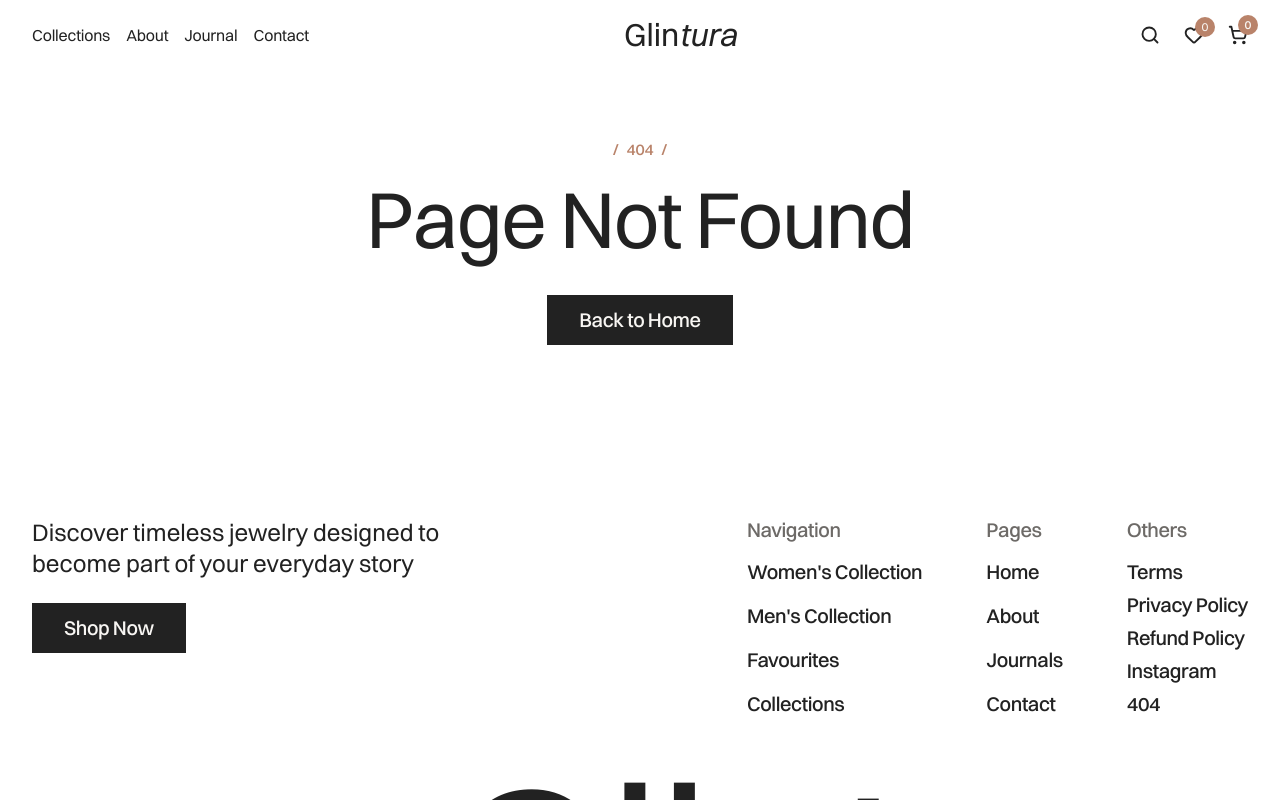
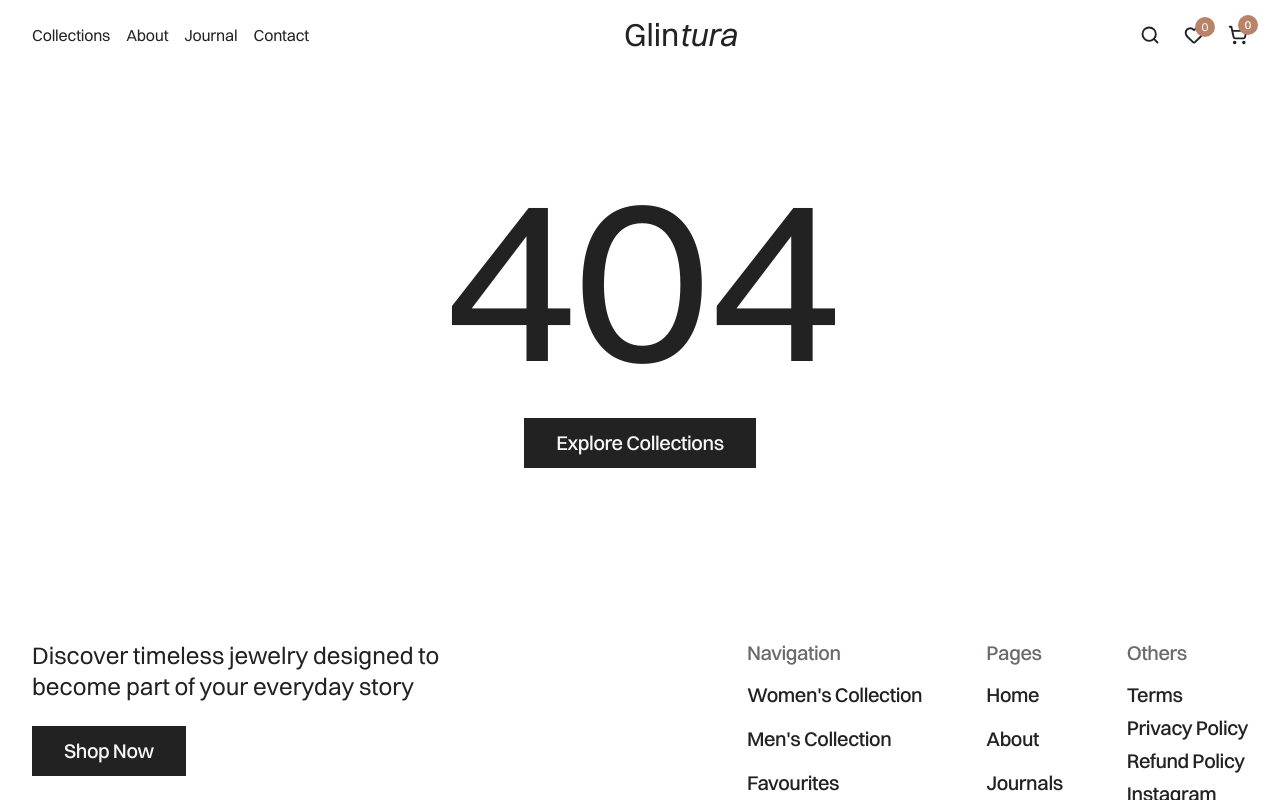
Before and after one commit to Anas-byte-glitch/Ecommerce_Product_2, a React (Vite) app: page /404 in a window 1280 px wide. Shown: the top 800 px of the page. Built offline with nearby package versions, Linux system fonts and the light colour scheme.

Commit message:
Phase 7 part 4: 404 page matching the reference, vercel.json SPA rewrite
Co-Authored-By: Claude Sonnet 5.5 <noreply@anthropic.com>
Claude-Session: https://claude.ai/code/session_01ChWHNNGkknYd4R82VzHhrE

```diff
--- a/src/components/ui/PagePlaceholder.jsx
+++ /dev/null
@@ -1,31 +0,0 @@
-import { useNavOverHero } from '../../utils/useNavOverHero'
-import Container from './Container'
-import Eyebrow from './Eyebrow'
-
-// Dark full-screen stand-in for pages whose real hero is an image (navbar "light" state).
-function HeroPlaceholder({ eyebrow, title }) {
-  useNavOverHero()
-  return (
-    <section className="flex h-svh items-end bg-ink pt-section-sm pb-8 text-white md:pb-12 lg:pt-section lg:pb-14">
-      <Container className="flex flex-col gap-4">
-        {eyebrow && <Eyebrow tone="dark">{eyebrow}</Eyebrow>}
-        <h1 className="type-display">{title}</h1>
-      </Container>
-    </section>
-  )
-}
-
-// Title-only page used until each page is built in its own phase.
-export default function PagePlaceholder({ eyebrow, title, hero = false, children }) {
-  if (hero) return <HeroPlaceholder eyebrow={eyebrow} title={title} />
-
-  return (
-    <section className="pt-section-sm pb-section-sm lg:pt-section lg:pb-section">
-      <Container className="flex flex-col items-center gap-4 text-center">
-        {eyebrow && <Eyebrow>{eyebrow}</Eyebrow>}
-        <h1 className="text-ink type-display">{title}</h1>
-        {children}
-      </Container>
-    </section>
-  )
-}
--- a/src/pages/NotFound.jsx
+++ b/src/pages/NotFound.jsx
@@ -1,12 +1,22 @@
 import Button from '../components/ui/Button'
-import PagePlaceholder from '../components/ui/PagePlaceholder'
+import Reveal from '../components/ui/Reveal'
+import TextReveal from '../components/ui/TextReveal'
 
+// Unknown routes, product / collection / journal slugs and /404 all land here.
+// Measured on the reference: huge "404" (238/190.4 desktop, 140/112 tablet, 94/75.2 phone) +
+// one "Explore Collections" button, no shared sections.
 export default function NotFound() {
   return (
-    <PagePlaceholder eyebrow="404" title="Page Not Found">
-      <Button to="/" className="mt-4">
-        Back to Home
-      </Button>
-    </PagePlaceholder>
+    <section className="flex flex-col items-center gap-12 px-4 pb-[120px] pt-[180px] md:px-6 lg:px-8 lg:pb-[140px]">
+      <TextReveal
+        as="h1"
+        text="404"
+        onMount
+        className="w-full text-center font-display text-[94px] leading-[75.2px] tracking-[-1.88px] text-ink md:text-[140px] md:leading-[112px] md:tracking-[-2.8px] lg:text-[238px] lg:leading-[190.4px] lg:tracking-[-4.76px]"
+      />
+      <Reveal>
+        <Button to="/shop">Explore Collections</Button>
+      </Reveal>
+    </section>
   )
 }
```
Also changed, not shown: vercel.json (added), 1 other file (tests, documents, lock files or other folders).
